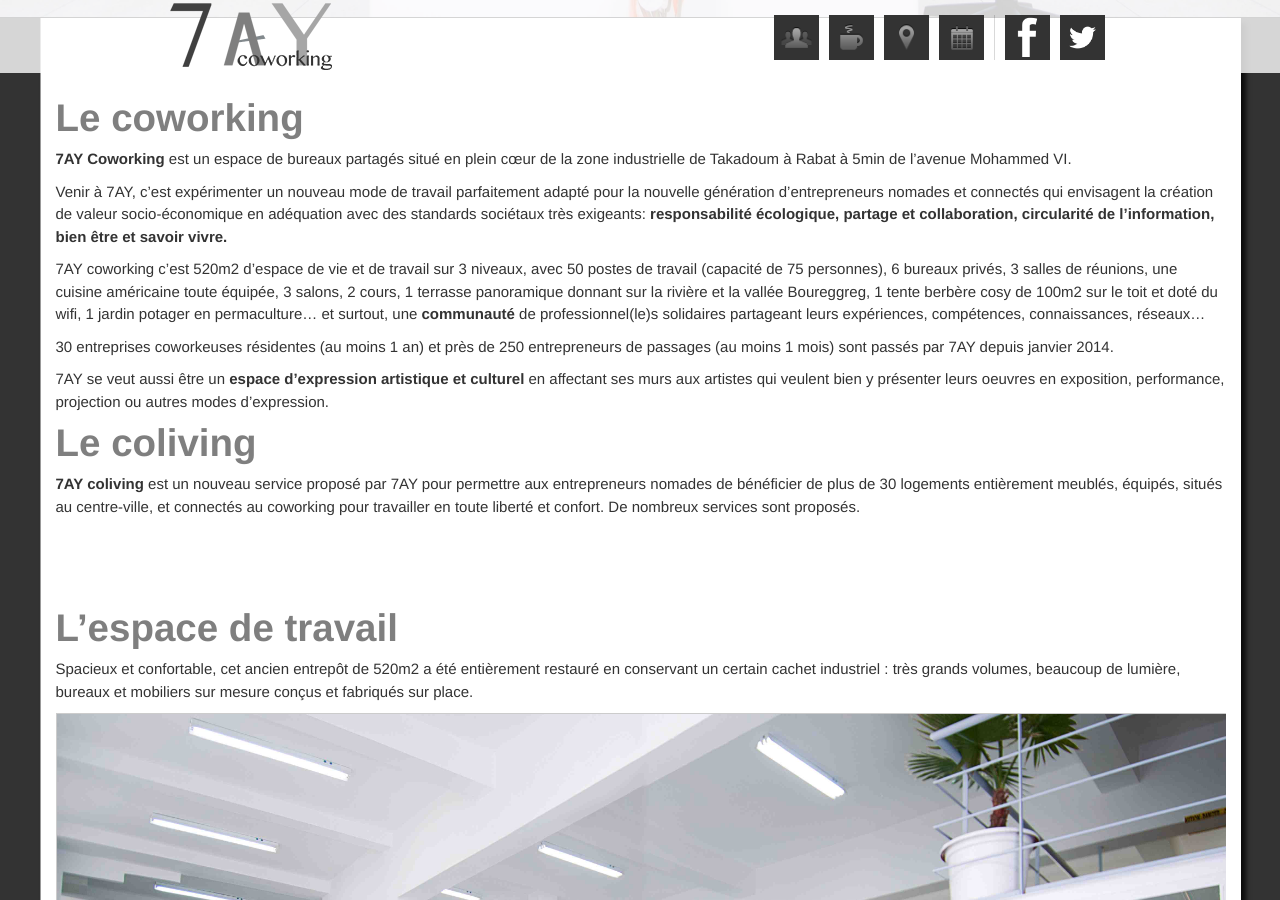
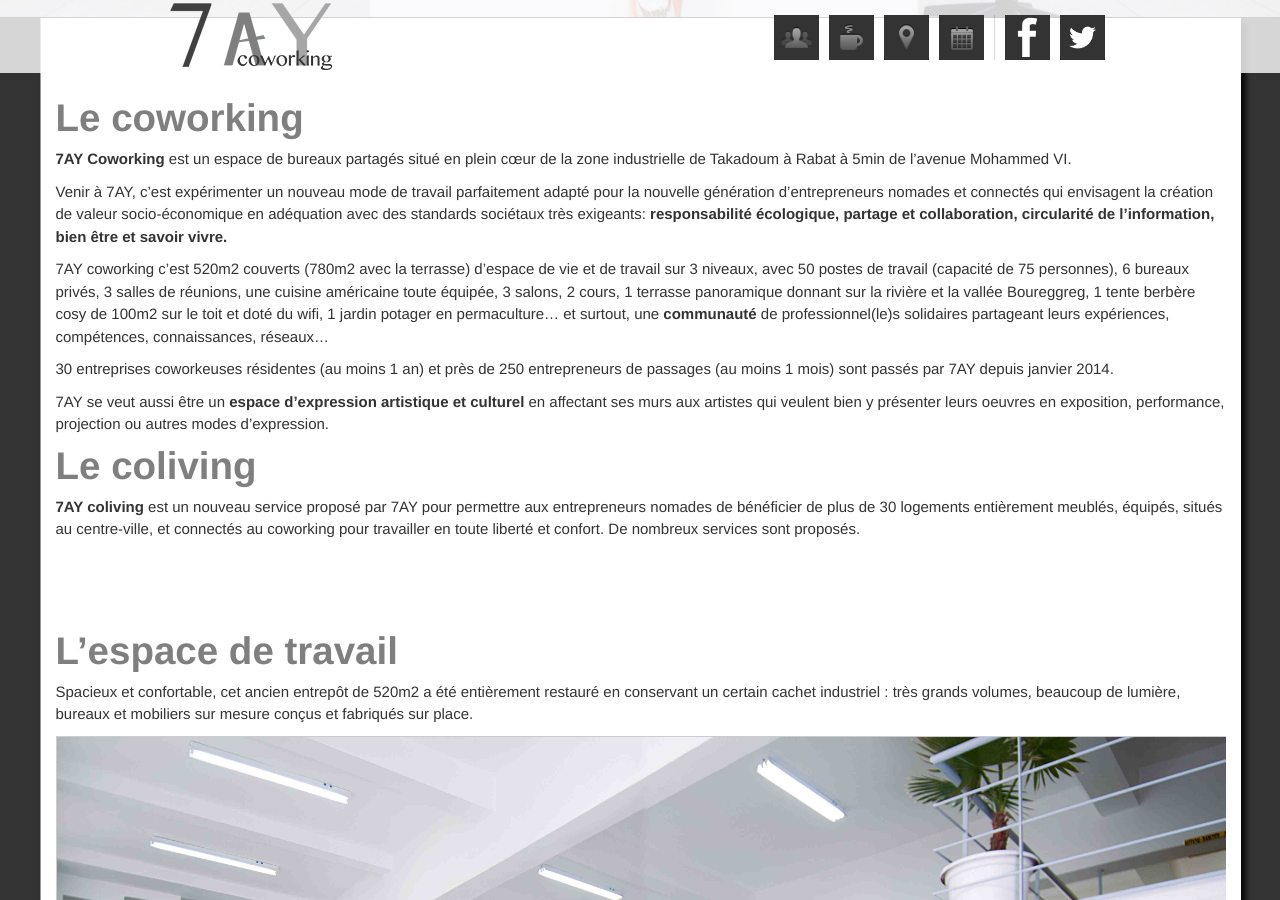
Before and after one commit to 7ay/7ay.github.io, a Jekyll site: the page built from index.md, in a window 1280 px wide and 900 px high, scrolled down 728 px. Built offline with Jekyll 4.4.1, drawn with Linux system fonts in a browser that asks for light colours.

Commit message:
Update coworking.md

```diff
--- a/_includes/coworking.md
+++ b/_includes/coworking.md
@@ -4,7 +4,7 @@ __7AY Coworking__ est un espace de bureaux partagés situé en plein cœur de la
 
 Venir à 7AY, c'est expérimenter un nouveau mode de travail parfaitement adapté pour la nouvelle génération d’entrepreneurs nomades et connectés  qui envisagent la création de valeur socio-économique en adéquation avec des standards sociétaux très exigeants: __responsabilité écologique, partage et collaboration, circularité de l’information, bien être et savoir vivre.__
 
-7AY coworking c'est 520m2 d'espace de vie et de travail sur 3 niveaux, avec 50 postes de travail (capacité de 75 personnes), 6 bureaux privés, 3 salles de réunions, une cuisine américaine toute équipée, 3 salons, 2 cours, 1 terrasse panoramique donnant sur la rivière et la vallée Boureggreg, 1 tente berbère cosy de 100m2 sur le toit et doté du wifi, 1 jardin potager en permaculture... et surtout, une __communauté__ de professionnel(le)s solidaires partageant leurs expériences, compétences, connaissances, réseaux...
+7AY coworking c'est 520m2 couverts (780m2 avec la terrasse) d'espace de vie et de travail sur 3 niveaux, avec 50 postes de travail (capacité de 75 personnes), 6 bureaux privés, 3 salles de réunions, une cuisine américaine toute équipée, 3 salons, 2 cours, 1 terrasse panoramique donnant sur la rivière et la vallée Boureggreg, 1 tente berbère cosy de 100m2 sur le toit et doté du wifi, 1 jardin potager en permaculture... et surtout, une __communauté__ de professionnel(le)s solidaires partageant leurs expériences, compétences, connaissances, réseaux...
 
 30 entreprises coworkeuses résidentes (au moins 1 an) et près de 250 entrepreneurs de passages (au moins 1 mois) sont passés par 7AY depuis janvier 2014.
 
```
